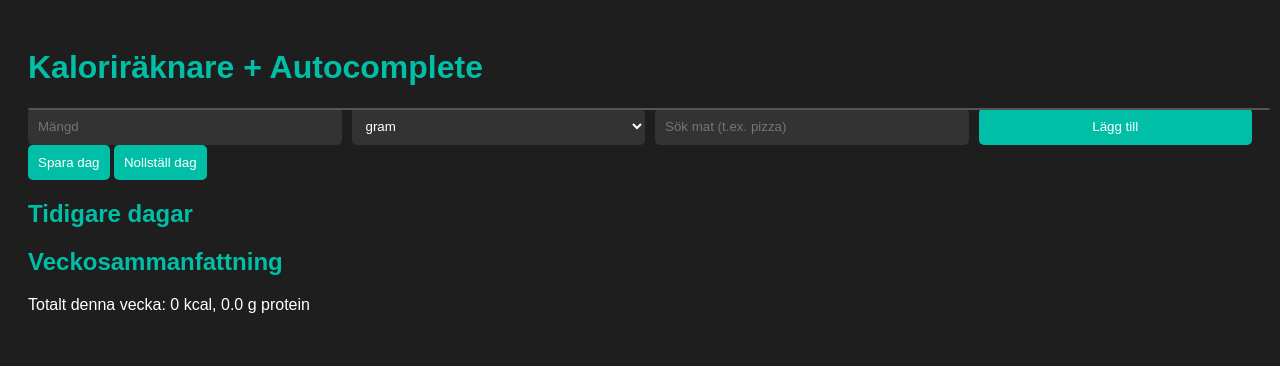
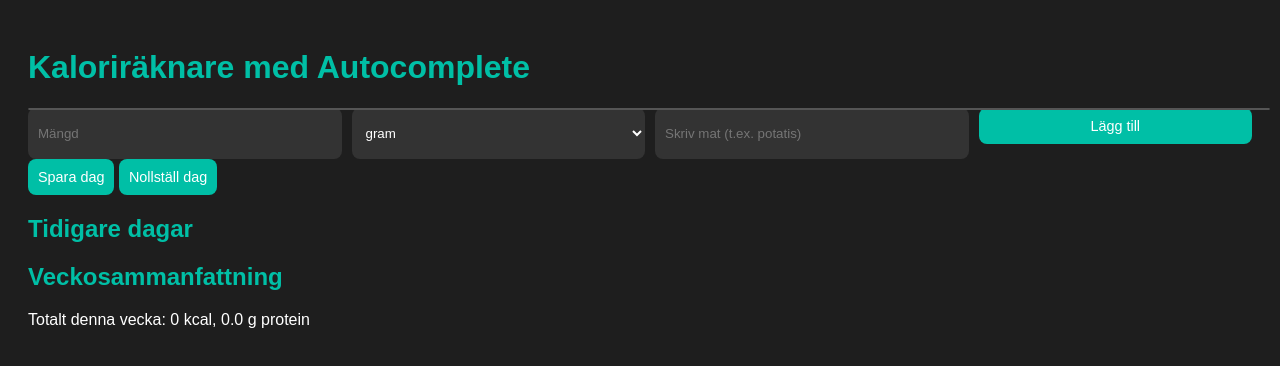
Before and after one commit to Vearstingen/Antekcal, a plain HTML site: page index.html in a window 1280 px wide. Drawn offline with Linux system fonts and the light colour scheme.

Commit message:
Add files via upload

```diff
--- a/index.html
+++ b/index.html
@@ -2,12 +2,12 @@
 <html lang="sv">
 <head>
   <meta charset="UTF-8">
+  <title>Kaloriräknare Mobil</title>
   <meta name="viewport" content="width=device-width, initial-scale=1.0">
-  <title>Kaloriräknare Pizza Edition</title>
   <link rel="stylesheet" href="style.css">
 </head>
 <body>
-  <h1>Kaloriräknare + Autocomplete</h1>
+  <h1>Kaloriräknare med Autocomplete</h1>
   <form id="form">
     <input type="number" id="amount" placeholder="Mängd" required>
     <select id="unit">
@@ -16,7 +16,7 @@
       <option value="dl">dl</option>
       <option value="st">styck</option>
     </select>
-    <input type="text" id="food" placeholder="Sök mat (t.ex. pizza)" autocomplete="off" required>
+    <input type="text" id="food" placeholder="Skriv mat (t.ex. potatis)" autocomplete="off" required>
     <div id="suggestions"></div>
     <button type="submit">Lägg till</button>
   </form>
--- a/script.js
+++ b/script.js
@@ -41,6 +41,7 @@ document.getElementById('food').addEventListener('input', async (e) => {
   const query = e.target.value;
   const box = document.getElementById('suggestions');
   box.innerHTML = '';
+  selectedProduct = null;
   if (query.length < 2) return;
   const results = await fetchSuggestions(query);
   results.forEach(p => {
--- a/style.css
+++ b/style.css
@@ -15,7 +15,7 @@ form {
 input, select, button {
   padding: 10px;
   border: none;
-  border-radius: 5px;
+  border-radius: 8px;
 }
 input, select {
   background: #333;
@@ -26,6 +26,10 @@ button {
   background: #00bfa6;
   color: #fff;
   flex: 1 1 100px;
+  font-size: 0.9em;
+}
+#form button {
+  margin-bottom: 15px;
 }
 #list p {
   margin: 5px 0;
```
